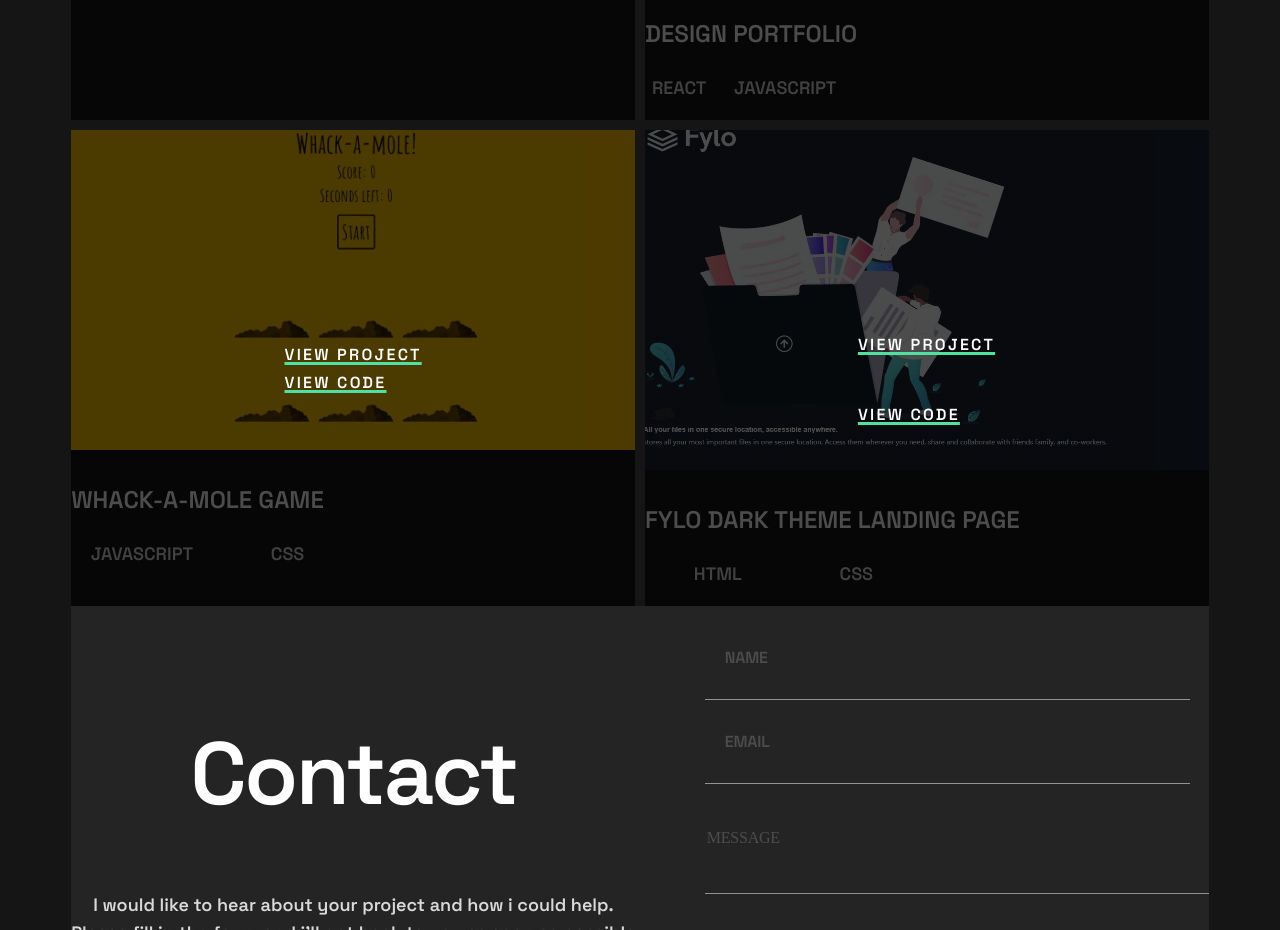
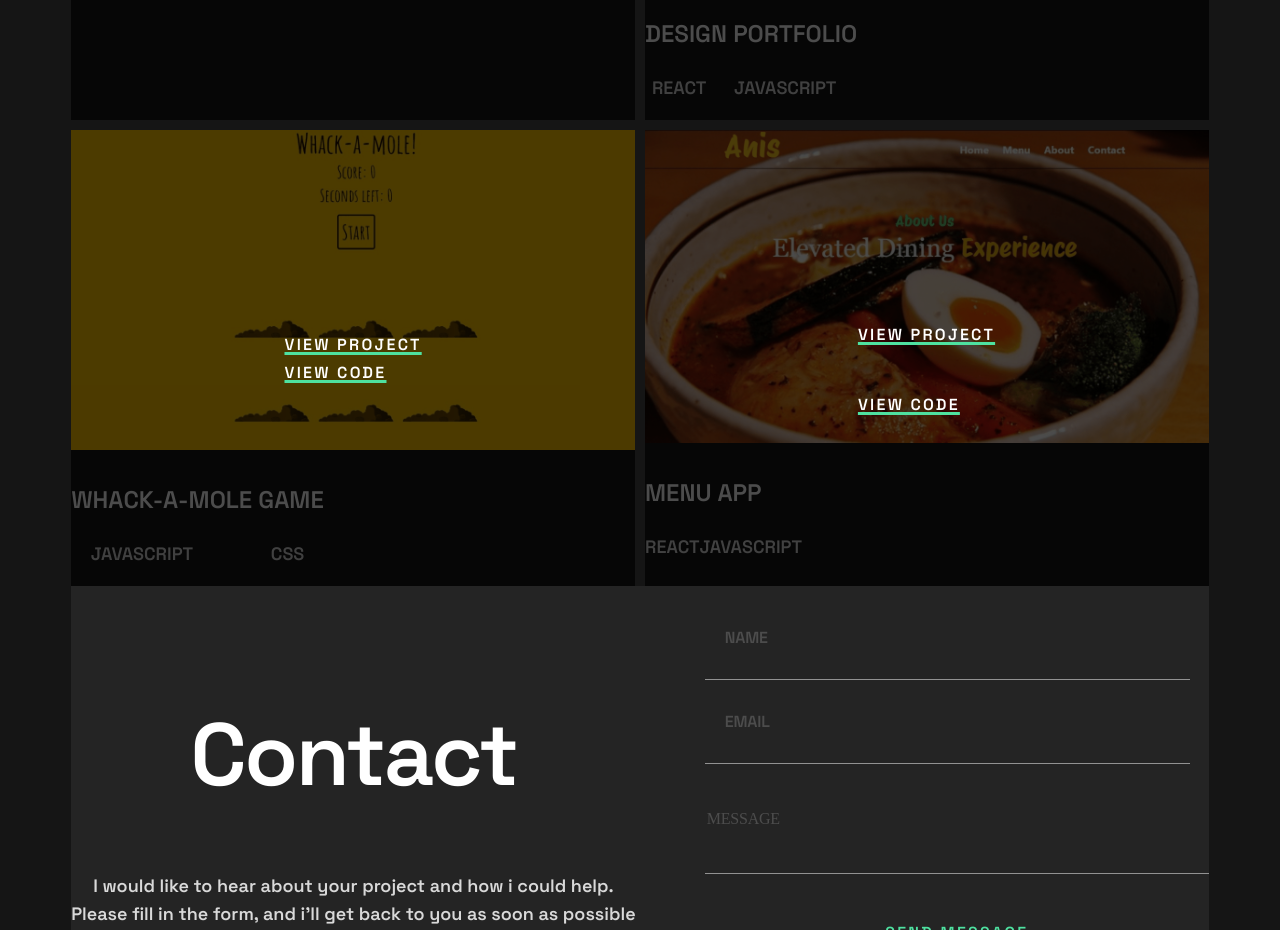
Before and after one commit to Anise918/dev-portfolio, a React (Create React App) app: page / in a window 1280 px wide. Shown: the part 2300-3230 px from the top of the page. Built offline with nearby package versions, Linux system fonts and the light colour scheme.

Commit message:
updating a new web page

```diff
--- a/package.json
+++ b/package.json
@@ -3,6 +3,7 @@
   "version": "0.1.0",
   "private": true,
   "dependencies": {
+    "@formspree/react": "^2.5.1",
     "@testing-library/jest-dom": "^5.17.0",
     "@testing-library/react": "^13.4.0",
     "@testing-library/user-event": "^13.5.0",
--- a/src/App.js
+++ b/src/App.js
@@ -202,23 +202,27 @@ function App() {
                   </div>
 
 
-                  <div className='project-item'>
-                  <img className='img' src={process.env.PUBLIC_URL + '/assets/WebCapture-fylo.png'} alt="Web Capture"/>
+                  <div  className='project-item'>
+              <img  className='img' src={process.env.PUBLIC_URL + '/assets/Mmenu.png.png'} alt="Web Capture"/>
               <div className='project-details'>
-                  <h3 className='project-title'>Fylo Dark Theme Landing Page</h3>
+                  <h3 className='project-title'>Menu App</h3>
                   <p className='project-tag'>
+                  <span>REACT</span><br/>
+                  <span>JAVASCRIPT</span>
 
-                  <span>HTML</span>
-                  <span>CSS</span><br/>
                 </p>
                 <div className='project-link'>
                   <div className='hover-overlay'>
-                  <a href='view project'>view project</a><br/>
-                  <a href='view code'>view code</a>
+                  <a href=' https://profound-arithmetic-6cc54a.netlify.app/ '>view project</a><br/>
+                  <a href=' https://github.com/Anise918/Menu-Restaurant.git '>view code</a>
                   </div>
                   </div>
+
               </div>
+
             </div>
+
+
 
 
 
```
Also changed, not shown: public/assets/Mmenu.png.png (added), 1 other file (tests, documents, lock files or other folders). Lines whose indentation alone changed are shown as unchanged.
